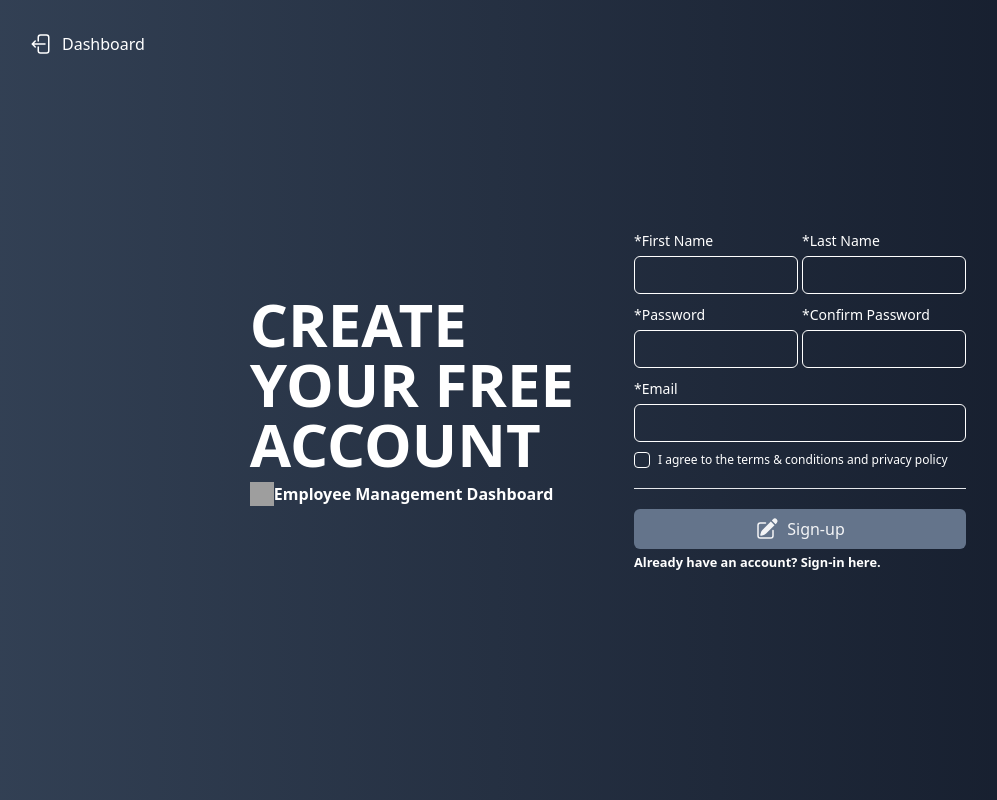
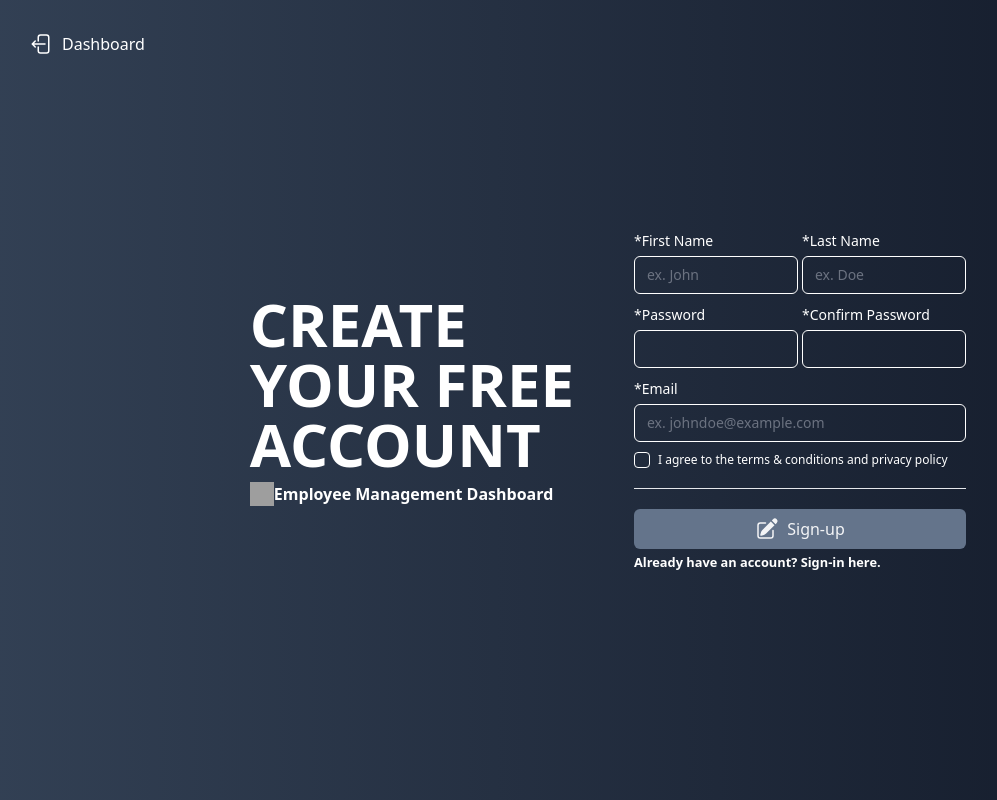
Before and after one commit to gelotuason/employee-management-dashboard, a React (Vite) app: page /signUp in a window 1280 px wide. Shown: the whole page, without its empty margins (34-1031 px from the left). Built offline with nearby package versions, Linux system fonts and the light colour scheme; no server answers; the database is empty; grey boxes are pictures that could not be loaded.

Commit message:
added placeholder

```diff
--- a/src/auth/Signup.jsx
+++ b/src/auth/Signup.jsx
@@ -89,7 +89,7 @@ export default function SignUp() {
                                                 setFirstname(e.target.value);
                                             }}
                                             value={firstname}
-                                            placeholder=''
+                                            placeholder='ex. John'
                                             required
                                         />
                                     </div>
@@ -103,6 +103,7 @@ export default function SignUp() {
                                                 setLastname(e.target.value);
                                             }}
                                             value={lastname}
+                                            placeholder='ex. Doe'
                                             required
                                         />
                                     </div>
@@ -145,6 +146,7 @@ export default function SignUp() {
                                         setEmail(e.target.value);
                                     }}
                                     value={email}
+                                    placeholder='ex. johndoe@example.com'
                                     required
                                 />
                                 <label className="inline-flex items-center mb-5">
```
